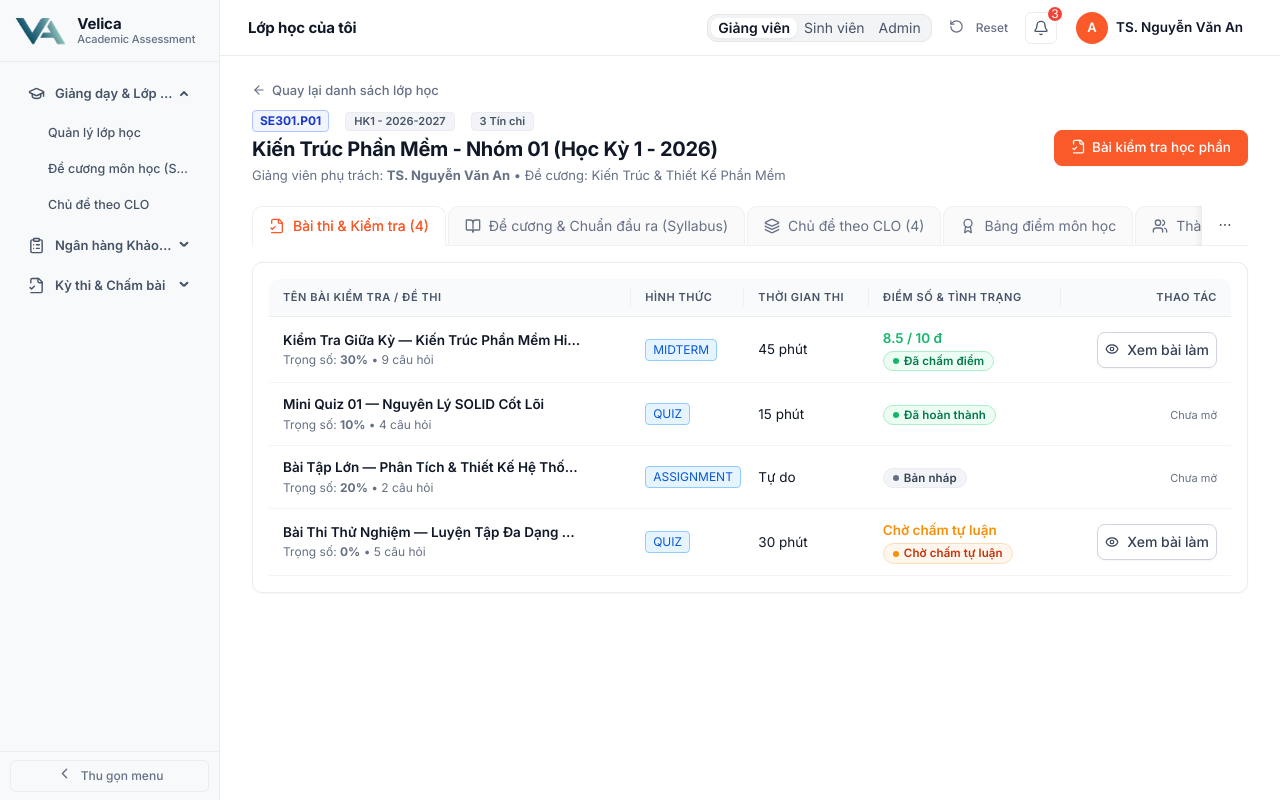
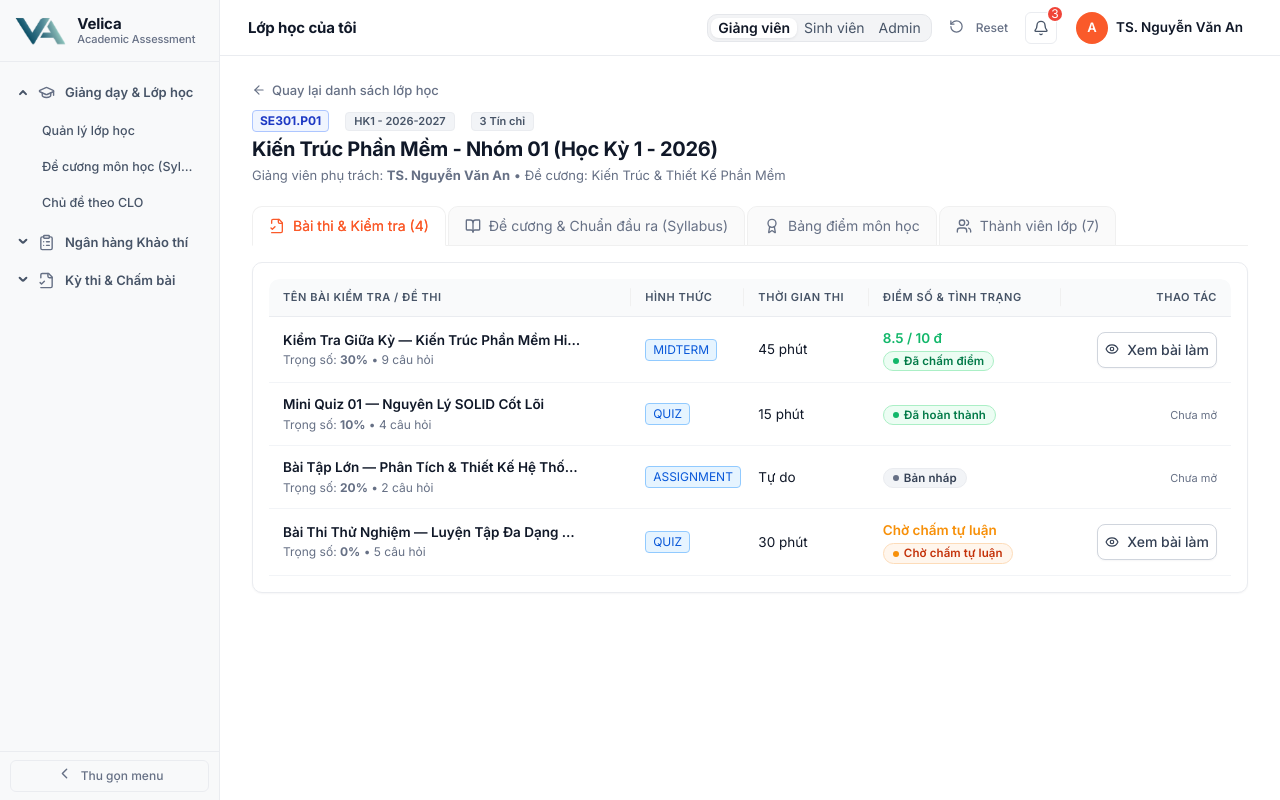
Before and after one commit to Velica-DATN/Frontend_DATN, a React (Vite) app: page /student/classes/1 in a window 1280 px wide. Both pictures are taken after a click on the element "Giảng dạy & Lớp học". Built offline with nearby package versions, Linux system fonts and the light colour scheme.

Commit message:
fix(ui): move sidebar collapse arrows to left with tooltips, merge class syllabus & clo tabs, fix syllabus editor layout, remove degree level, and add assessment type & rubric dropdowns

```diff
--- a/src/components/layouts/MainLayout/MainLayout.tsx
+++ b/src/components/layouts/MainLayout/MainLayout.tsx
@@ -310,48 +310,64 @@ const getOpenKeysForPath = (p: string): string[] => {
 
   // Build hierarchical menu items based on active role
   const getMenuItems = () => {
+    const renderSidebarItem = (to: string, label: string) => (
+      <Tooltip placement="right" title={label} mouseEnterDelay={0.25}>
+        <Link to={to} className="text-truncate d-block">
+          {label}
+        </Link>
+      </Tooltip>
+    );
+
+    const renderSubmenuLabel = (label: string) => (
+      <Tooltip placement="right" title={label} mouseEnterDelay={0.25}>
+        <span className="text-truncate d-block">
+          {label}
+        </span>
+      </Tooltip>
+    );
+
     if (activeRole === ROLE.ADMIN) {
       return [
         {
           key: ROUTE_PATHS.ADMIN.DASHBOARD,
           icon: <LayoutDashboard size={17} />,
-          label: <Link to={ROUTE_PATHS.ADMIN.DASHBOARD}>Tổng quan hệ thống</Link>,
+          label: renderSidebarItem(ROUTE_PATHS.ADMIN.DASHBOARD, 'Tổng quan hệ thống'),
         },
         {
           key: 'sub-admin-users',
           icon: <Users size={17} />,
-          label: 'Người dùng & Phân quyền',
+          label: renderSubmenuLabel('Người dùng & Phân quyền'),
           children: [
             {
               key: ROUTE_PATHS.ADMIN.USERS,
-              label: <Link to={ROUTE_PATHS.ADMIN.USERS}>Quản lý người dùng</Link>,
+              label: renderSidebarItem(ROUTE_PATHS.ADMIN.USERS, 'Quản lý người dùng'),
             },
             {
               key: ROUTE_PATHS.ADMIN.ROLES,
-              label: <Link to={ROUTE_PATHS.ADMIN.ROLES}>Phân quyền vai trò</Link>,
+              label: renderSidebarItem(ROUTE_PATHS.ADMIN.ROLES, 'Phân quyền vai trò'),
             },
           ],
         },
         {
           key: 'sub-admin-ops',
           icon: <Settings size={17} />,
-          label: 'Vận hành & Giám sát',
+          label: renderSubmenuLabel('Vận hành & Giám sát'),
           children: [
             {
               key: ROUTE_PATHS.ADMIN.STATS,
-              label: <Link to={ROUTE_PATHS.ADMIN.STATS}>Thống kê toàn trường</Link>,
+              label: renderSidebarItem(ROUTE_PATHS.ADMIN.STATS, 'Thống kê toàn trường'),
             },
             {
               key: ROUTE_PATHS.ADMIN.NOTIFICATIONS,
-              label: <Link to={ROUTE_PATHS.ADMIN.NOTIFICATIONS}>Gửi thông báo</Link>,
+              label: renderSidebarItem(ROUTE_PATHS.ADMIN.NOTIFICATIONS, 'Gửi thông báo'),
             },
             {
               key: ROUTE_PATHS.ADMIN.AUDIT_LOGS,
-              label: <Link to={ROUTE_PATHS.ADMIN.AUDIT_LOGS}>Nhật ký hệ thống</Link>,
+              label: renderSidebarItem(ROUTE_PATHS.ADMIN.AUDIT_LOGS, 'Nhật ký hệ thống'),
             },
             {
               key: ROUTE_PATHS.ADMIN.MAINTENANCE,
-              label: <Link to={ROUTE_PATHS.ADMIN.MAINTENANCE}>Chế độ bảo trì</Link>,
+              label: renderSidebarItem(ROUTE_PATHS.ADMIN.MAINTENANCE, 'Chế độ bảo trì'),
             },
           ],
         },
@@ -363,57 +379,57 @@ const getOpenKeysForPath = (p: string): string[] => {
         {
           key: 'sub-teacher-academics',
           icon: <GraduationCap size={17} />,
-          label: 'Giảng dạy & Lớp học',
+          label: renderSubmenuLabel('Giảng dạy & Lớp học'),
           children: [
             {
               key: ROUTE_PATHS.TEACHER.CLASSES,
-              label: <Link to={ROUTE_PATHS.TEACHER.CLASSES}>Quản lý lớp học</Link>,
+              label: renderSidebarItem(ROUTE_PATHS.TEACHER.CLASSES, 'Quản lý lớp học'),
             },
             {
               key: ROUTE_PATHS.TEACHER.SYLLABUS,
-              label: <Link to={ROUTE_PATHS.TEACHER.SYLLABUS}>Đề cương môn học (Syllabus)</Link>,
+              label: renderSidebarItem(ROUTE_PATHS.TEACHER.SYLLABUS, 'Đề cương môn học (Syllabus)'),
             },
             {
               key: ROUTE_PATHS.TEACHER.LESSONS,
-              label: <Link to={ROUTE_PATHS.TEACHER.LESSONS}>Chủ đề theo CLO</Link>,
+              label: renderSidebarItem(ROUTE_PATHS.TEACHER.LESSONS, 'Chủ đề theo CLO'),
             },
           ],
         },
         {
           key: 'sub-teacher-bank',
           icon: <ClipboardList size={17} />,
-          label: 'Ngân hàng Khảo thí',
+          label: renderSubmenuLabel('Ngân hàng Khảo thí'),
           children: [
             {
               key: ROUTE_PATHS.TEACHER.QUESTION_BANK,
-              label: <Link to={ROUTE_PATHS.TEACHER.QUESTION_BANK}>Ngân hàng câu hỏi</Link>,
+              label: renderSidebarItem(ROUTE_PATHS.TEACHER.QUESTION_BANK, 'Ngân hàng câu hỏi'),
             },
             {
               key: ROUTE_PATHS.TEACHER.QUESTION_LEVELS,
-              label: <Link to={ROUTE_PATHS.TEACHER.QUESTION_LEVELS}>Cấu hình mức độ câu hỏi</Link>,
+              label: renderSidebarItem(ROUTE_PATHS.TEACHER.QUESTION_LEVELS, 'Cấu hình mức độ câu hỏi'),
             },
             {
               key: ROUTE_PATHS.TEACHER.RUBRICS,
-              label: <Link to={ROUTE_PATHS.TEACHER.RUBRICS}>Tiêu chí Rubric tự luận</Link>,
+              label: renderSidebarItem(ROUTE_PATHS.TEACHER.RUBRICS, 'Tiêu chí Rubric tự luận'),
             },
           ],
         },
         {
           key: 'sub-teacher-exams',
           icon: <FileCheck2 size={17} />,
-          label: 'Kỳ thi & Chấm bài',
+          label: renderSubmenuLabel('Kỳ thi & Chấm bài'),
           children: [
             {
               key: ROUTE_PATHS.TEACHER.ASSESSMENTS,
-              label: <Link to={ROUTE_PATHS.TEACHER.ASSESSMENTS}>Đề thi & Đánh giá</Link>,
+              label: renderSidebarItem(ROUTE_PATHS.TEACHER.ASSESSMENTS, 'Đề thi & Đánh giá'),
             },
             {
               key: ROUTE_PATHS.TEACHER.GRADING_QUEUE,
-              label: <Link to={ROUTE_PATHS.TEACHER.GRADING_QUEUE}>Hàng đợi chấm tự luận</Link>,
+              label: renderSidebarItem(ROUTE_PATHS.TEACHER.GRADING_QUEUE, 'Hàng đợi chấm tự luận'),
             },
             {
               key: ROUTE_PATHS.TEACHER.GRADE_APPEALS,
-              label: <Link to={ROUTE_PATHS.TEACHER.GRADE_APPEALS}>Xử lý đơn phúc khảo</Link>,
+              label: renderSidebarItem(ROUTE_PATHS.TEACHER.GRADE_APPEALS, 'Xử lý đơn phúc khảo'),
             },
           ],
         },
@@ -425,17 +441,17 @@ const getOpenKeysForPath = (p: string): string[] => {
       {
         key: ROUTE_PATHS.STUDENT.CLASSES,
         icon: <GraduationCap size={17} />,
-        label: <Link to={ROUTE_PATHS.STUDENT.CLASSES}>Lớp học phần của tôi</Link>,
+        label: renderSidebarItem(ROUTE_PATHS.STUDENT.CLASSES, 'Lớp học phần của tôi'),
       },
       {
         key: ROUTE_PATHS.STUDENT.ASSESSMENTS,
         icon: <FileCheck2 size={17} />,
-        label: <Link to={ROUTE_PATHS.STUDENT.ASSESSMENTS}>Bài thi & Kiểm tra</Link>,
+        label: renderSidebarItem(ROUTE_PATHS.STUDENT.ASSESSMENTS, 'Bài thi & Kiểm tra'),
       },
       {
         key: ROUTE_PATHS.STUDENT.GRADE_REVIEWS,
         icon: <FileText size={17} />,
-        label: <Link to={ROUTE_PATHS.STUDENT.GRADE_REVIEWS}>Đơn phúc khảo điểm</Link>,
+        label: renderSidebarItem(ROUTE_PATHS.STUDENT.GRADE_REVIEWS, 'Đơn phúc khảo điểm'),
       },
     ];
   };
--- a/src/index.css
+++ b/src/index.css
@@ -324,6 +324,55 @@ a:hover {
   color: #FA5A2A !important;
 }
 
+/* Submenu Title: Arrow on LEFT */
+.velica-sidebar-menu .ant-menu-submenu-title {
+  color: #475467 !important;
+  font-size: 13px !important;
+  font-weight: 600 !important;
+  border-radius: 6px !important;
+  margin: 2px 6px !important;
+  width: calc(100% - 12px) !important;
+  height: 36px !important;
+  line-height: 36px !important;
+  padding-inline-start: 28px !important;
+  padding-inline-end: 8px !important;
+  position: relative !important;
+  transition: all 120ms ease !important;
+}
+
+.velica-sidebar-menu .ant-menu-submenu-title:hover {
+  background-color: #F2F4F7 !important;
+  color: #101828 !important;
+}
+
+.velica-sidebar-menu .ant-menu-submenu-title svg {
+  color: #667085 !important;
+  transition: color 120ms ease;
+}
+
+.velica-sidebar-menu .ant-menu-submenu-title:hover svg {
+  color: #101828 !important;
+}
+
+/* Move the collapse/expand chevron arrow to the far LEFT */
+.velica-sidebar-menu .ant-menu-submenu-arrow {
+  inset-inline-start: 10px !important;
+  inset-inline-end: auto !important;
+  left: 10px !important;
+  right: auto !important;
+}
+
+/* Text ellipsis for sidebar items and submenus */
+.velica-sidebar-menu .ant-menu-title-content {
+  overflow: hidden !important;
+  text-overflow: ellipsis !important;
+  white-space: nowrap !important;
+}
+
+.velica-sidebar-menu .ant-menu-sub.ant-menu-inline .ant-menu-item {
+  padding-inline-start: 32px !important;
+}
+
 /* Ant Design Segmented Tabs */
 .ant-segmented {
   background-color: #F3F4F6 !important;
--- a/src/pages/Student/Classes/StudentClassDetail.tsx
+++ b/src/pages/Student/Classes/StudentClassDetail.tsx
@@ -348,17 +348,6 @@ export const StudentClassDetail: React.FC = () => {
             Giảng viên phụ trách: <strong>{currentClass?.teacherName || 'TS. Nguyễn Văn An'}</strong> • Đề cương: {currentClass?.syllabusName}
           </p>
         </div>
-
-        <div className="velica-page-header-end">
-          <Button
-            type="primary"
-            icon={<FileCheck2 size={15} />}
-            onClick={() => setActiveTab('assessments')}
-            className="velica-btn-primary"
-          >
-            Bài kiểm tra học phần
-          </Button>
-        </div>
       </div>
 
       {/* 3. Class Tabs */}
@@ -398,25 +387,23 @@ export const StudentClassDetail: React.FC = () => {
               </span>
             ),
             children: (
+              <div>
                 <SyllabusView syllabus={syllabus} classData={currentClass} />
-            ),
-          },
-          {
-            key: 'lessons',
-            label: (
-              <span className="d-flex items-center gap-2">
-                <Layers size={16} />
-                <span>Chủ đề theo CLO ({lessons.length})</span>
-              </span>
-            ),
-            children: (
+
+                {/* Integrated CLO Topics List */}
                 <Card
+                  className="mt-4"
                   title={
+                    <div className="d-flex items-center justify-between flex-wrap gap-2">
                       <div>
-                    <div className="font-bold text-sm text-primary-color">Danh mục Chủ đề kiến thức theo chuẩn đầu ra (CLO)</div>
+                        <div className="font-bold text-sm text-primary-color">
+                          Danh mục Chủ đề kiến thức theo chuẩn đầu ra (CLO) ({lessons.length})
+                        </div>
                         <div className="text-xs text-muted-color font-normal">
                           Các phân loại danh mục (category) kiến thức tương ứng với chuẩn đầu ra CLO để xây dựng ngân hàng câu hỏi và sinh đề thi.
                         </div>
+                      </div>
+                      <Tag color="blue" className="font-semibold">{lessons.length} chủ đề CLO</Tag>
                     </div>
                   }
                 >
@@ -449,6 +436,7 @@ export const StudentClassDetail: React.FC = () => {
                     )}
                   />
                 </Card>
+              </div>
             ),
           },
           {
--- a/src/pages/Teacher/Syllabus/SyllabusEditorPage.tsx
+++ b/src/pages/Teacher/Syllabus/SyllabusEditorPage.tsx
@@ -41,6 +41,7 @@ import {
   Syllabus,
   LearningObjective,
   SyllabusAssessmentItem,
+  Rubric,
 } from '../../../interfaces/velica.interfaces';
 import { ROUTE_PATHS } from '../../../router/constants/routePaths';
 
@@ -55,6 +56,11 @@ export const SyllabusEditorPage: React.FC = () => {
   const [loading, setLoading] = useState(false);
   const [saving, setSaving] = useState(false);
   const [originalSyllabus, setOriginalSyllabus] = useState<Syllabus | null>(null);
+  const [rubrics, setRubrics] = useState<Rubric[]>([]);
+
+  useEffect(() => {
+    mockService.getRubrics().then((data) => setRubrics(data));
+  }, []);
 
   // Watch learning objectives dynamically to populate quick CLO picker
   const watchedObjectives = Form.useWatch('learningObjectives', form);
@@ -740,6 +746,22 @@ export const SyllabusEditorPage: React.FC = () => {
                                   value: c.code,
                                   label: `${c.code}: ${c.description || 'Chuẩn đầu ra'}`,
                                 }))}
+                                tagRender={(tagProps) => {
+                                  const { value, closable, onClose } = tagProps;
+                                  const cloItem = availableCLOs.find((c) => c.code === value);
+                                  return (
+                                    <Tooltip title={cloItem?.description || value} placement="top">
+                                      <Tag
+                                        color="blue"
+                                        closable={closable}
+                                        onClose={onClose}
+                                        className="my-0.5 mr-1 font-bold text-xs px-2 py-0.5"
+                                      >
+                                        {value}
+                                      </Tag>
+                                    </Tooltip>
+                                  );
+                                }}
                                 className="w-100"
                               />
                             </Form.Item>
@@ -773,34 +795,89 @@ export const SyllabusEditorPage: React.FC = () => {
                           </div>
 
                           <Row gutter={12}>
+                            <Col xs={24} sm={9}>
+                              <Form.Item
+                                {...restField}
+                                name={[name, 'questionType']}
+                                label={<span className="text-xs font-semibold">Hình thức đánh giá</span>}
+                                className="mb-0"
+                              >
+                                <Select
+                                  placeholder="Chọn hình thức đánh giá..."
+                                  showSearch
+                                  allowClear
+                                  options={[
+                                    { value: 'Nộp file bài tập / Đồ án', label: '📁 Nộp file bài tập / Đồ án (File Submission)' },
+                                    { value: 'Làm Quiz trắc nghiệm trực tuyến', label: '📝 Làm Quiz trắc nghiệm (Online Quiz)' },
+                                    { value: 'Bài kiểm tra tự luận trực tuyến', label: '✍️ Bài kiểm tra tự luận (Online Essay)' },
+                                    { value: 'Vấn đáp / Thuyết trình bảo vệ', label: '🗣️ Vấn đáp / Thuyết trình (Oral Defense)' },
+                                    { value: 'Thực hành Lab / Coding', label: '💻 Thực hành Lab / Coding (Hands-on)' },
+                                    { value: 'Practical coding & Report', label: '💻 Practical coding & Report' },
+                                    { value: 'End-to-end System Implementation & Defense', label: '🚀 System Implementation & Defense' },
+                                  ]}
+                                  onChange={(val) => {
+                                    if (val === 'Nộp file bài tập / Đồ án' && rubrics.length > 0) {
+                                      const currentGuide = form.getFieldValue(['assessments', name, 'gradingGuide']);
+                                      if (!currentGuide || currentGuide.includes('tự động')) {
+                                        form.setFieldValue(['assessments', name, 'gradingGuide'], `Theo Rubric: ${rubrics[0].title}`);
+                                      }
+                                    } else if (val === 'Làm Quiz trắc nghiệm trực tuyến') {
+                                      form.setFieldValue(['assessments', name, 'gradingGuide'], 'Chấm tự động qua hệ thống khảo thí Velica');
+                                    }
+                                  }}
+                                />
+                              </Form.Item>
+                            </Col>
+                            <Col xs={12} sm={5}>
+                              <Form.Item
+                                {...restField}
+                                name={[name, 'duration']}
+                                label={<span className="text-xs font-semibold">Thời lượng</span>}
+                                className="mb-0"
+                              >
+                                <Input placeholder="Vd: 30 phút / 16 slots" />
+                              </Form.Item>
+                            </Col>
                             <Col xs={24} sm={10}>
                               <Form.Item
                                 {...restField}
-                                name={[name, 'questionType']}
-                                label={<span className="text-xs">Hình thức đánh giá</span>}
+                                name={[name, 'gradingGuide']}
+                                label={
+                                  <div className="d-flex items-center justify-between w-100">
+                                    <span className="text-xs font-semibold">Hướng dẫn chấm điểm</span>
+                                    {rubrics.length > 0 && (
+                                      <span className="text-2xs text-brand-color font-semibold">
+                                        (Chọn từ Rubrics)
+                                      </span>
+                                    )}
+                                  </div>
+                                }
                                 className="mb-0"
                               >
-                                <Input placeholder="Vd: Trắc nghiệm máy chấm / Tự luận viết" />
-                              </Form.Item>
-                            </Col>
-                            <Col xs={12} sm={6}>
-                              <Form.Item
-                                {...restField}
-                                name={[name, 'duration']}
-                                label={<span className="text-xs">Thời lượng</span>}
-                                className="mb-0"
-                              >
-                                <Input placeholder="Vd: 30 phút / 120 phút" />
-                              </Form.Item>
-                            </Col>
-                            <Col xs={12} sm={8}>
-                              <Form.Item
-                                {...restField}
-                                name={[name, 'gradingGuide']}
-                                label={<span className="text-xs">Hướng dẫn chấm điểm</span>}
-                                className="mb-0"
-                              >
-                                <Input placeholder="Vd: Chấm tự động qua hệ thống" />
+                                <Select
+                                  placeholder="Chọn Rubric hoặc hướng dẫn chấm..."
+                                  showSearch
+                                  allowClear
+                                  options={[
+                                    {
+                                      label: '📋 Thang tiêu chí Rubric tự luận',
+                                      options: rubrics.map((r) => ({
+                                        value: `Theo Rubric: ${r.title}`,
+                                        label: `📋 ${r.title} (${r.criteria?.length || 0} tiêu chí)`,
+                                      })),
+                                    },
+                                    {
+                                      label: '⚡ Hướng dẫn hệ thống',
+                                      options: [
+                                        { value: 'Chấm tự động qua hệ thống khảo thí Velica', label: '⚡ Chấm tự động qua hệ thống khảo thí Velica' },
+                                        { value: 'Chấm theo thang đáp án chuẩn & Rubric bộ môn', label: '📝 Chấm theo thang đáp án chuẩn & Rubric bộ môn' },
+                                        { value: 'Đánh giá trực tiếp tại buổi thuyết trình / Vấn đáp', label: '🗣️ Đánh giá trực tiếp tại buổi thuyết trình / Vấn đáp' },
+                                        { value: 'Continuous evaluation through GitHub commits and final report presentation', label: '💻 Continuous evaluation through GitHub commits and report' },
+                                        { value: 'Team demonstration, architecture evaluation & individual Q&A defense', label: '👥 Team demonstration & individual Q&A defense' },
+                                      ],
+                                    },
+                                  ]}
+                                />
                               </Form.Item>
                             </Col>
                           </Row>
@@ -934,19 +1011,6 @@ export const SyllabusEditorPage: React.FC = () => {
               >
                 <InputNumber min={0} max={10} step={0.5} className="w-100" />
               </Form.Item>
-
-              <Form.Item
-                name="degreeLevel"
-                label={<span className="text-xs">Bậc đào tạo</span>}
-              >
-                <Select
-                  options={[
-                    { label: 'Đại học chính quy (Bachelor)', value: 'Bachelor' },
-                    { label: 'Thạc sĩ (Master)', value: 'Master' },
-                    { label: 'Tiến sĩ (Doctoral)', value: 'Doctoral' },
-                  ]}
-                />
-              </Form.Item>
             </Card>
           </Col>
         </Row>
```
Also changed, not shown: src/styles/layout.css (+9 -2 lines). Lines whose indentation alone changed are shown as unchanged.
